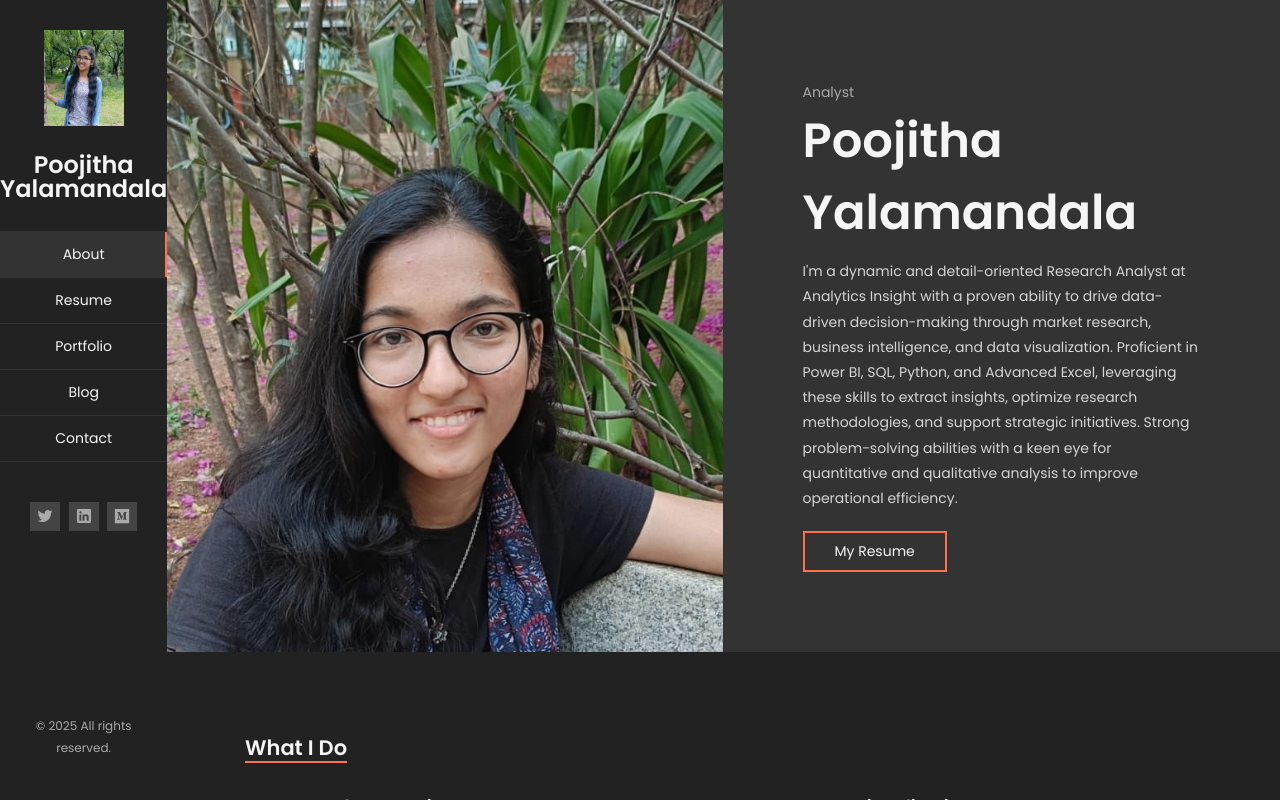
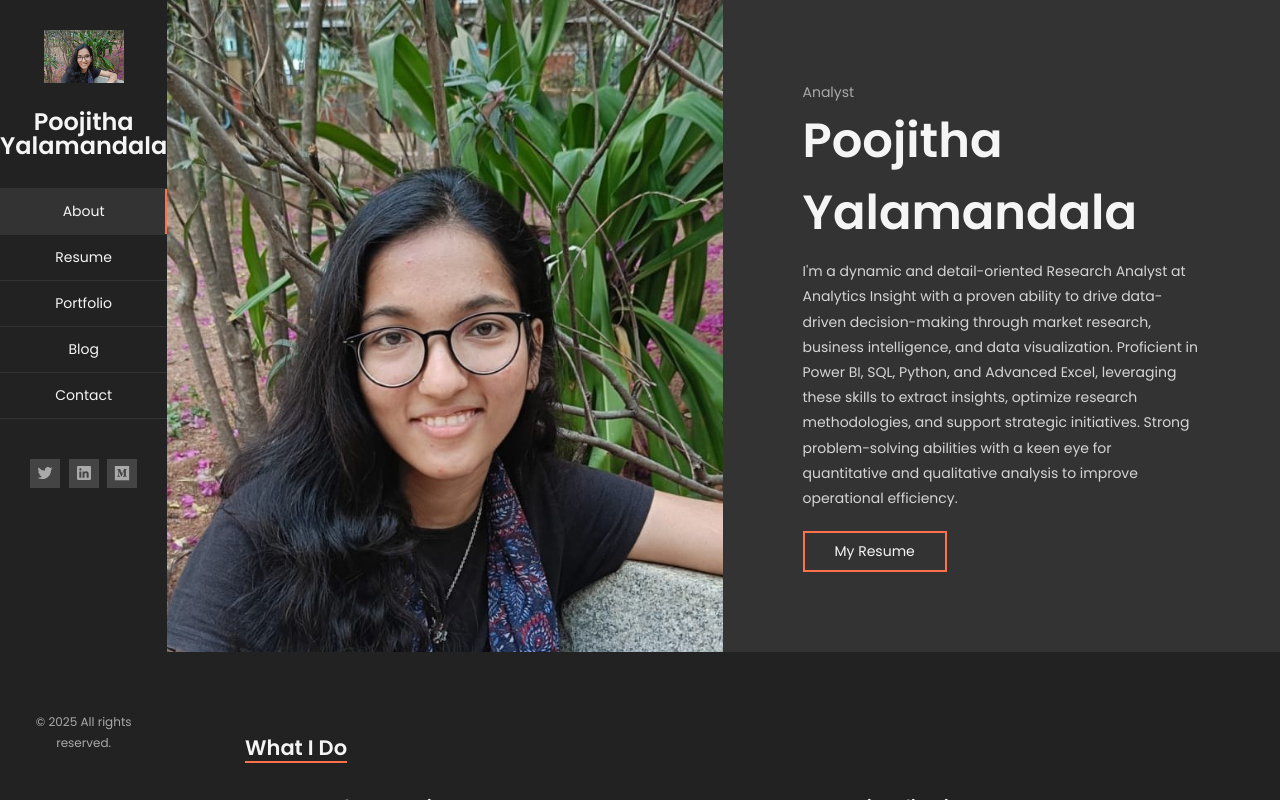
Before and after one commit to pooji2003/portfolio1, a plain HTML site: page index.html in a window 1280 px wide. Drawn offline with nearby package versions, Linux system fonts and the light colour scheme; files whose address does not match are found by name.

Commit message:
Update index.html

```diff
--- a/index.html
+++ b/index.html
@@ -24,7 +24,7 @@
     <!-- nav for mobile -->
     <nav class="nav-mobile">
       <div class="navbar-brand">
-        <img src="https://github.com/pooji2003/portfolio1/blob/main/images/main_image.jpeg" alt="" class="brand-img">
+        <img src="#" alt="" class="brand-img">
         <h1 class="brand-name">Poojitha</h1>
       </div>
 
@@ -35,7 +35,7 @@
     <!-- sidebar structure -->
     <div class="side-bar">
 
-      <img src="https://github.com/pooji2003/portfolio1/blob/main/images/main_image.jpeg" alt="" class="brand-img">
+      <img src="C:\Users\ypooj\OneDrive\Desktop\Responsive-portfolio-master\Responsive portfolio master\images\profile_photo.jpeg" alt="" class="brand-img">
       <h1 class="brand-name">Poojitha <br> Yalamandala</h1>
 
       <!-- navbar -->
```
